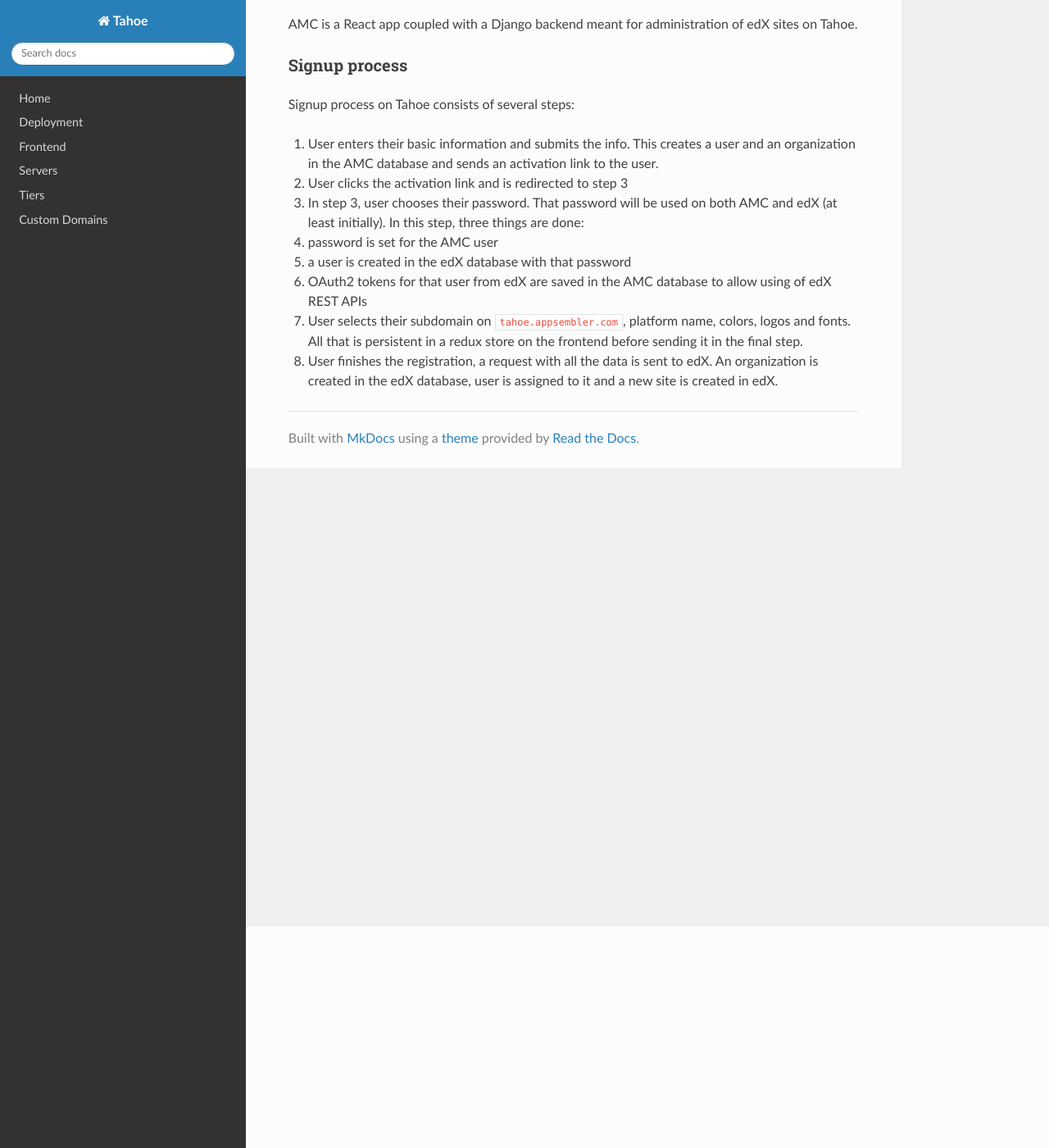
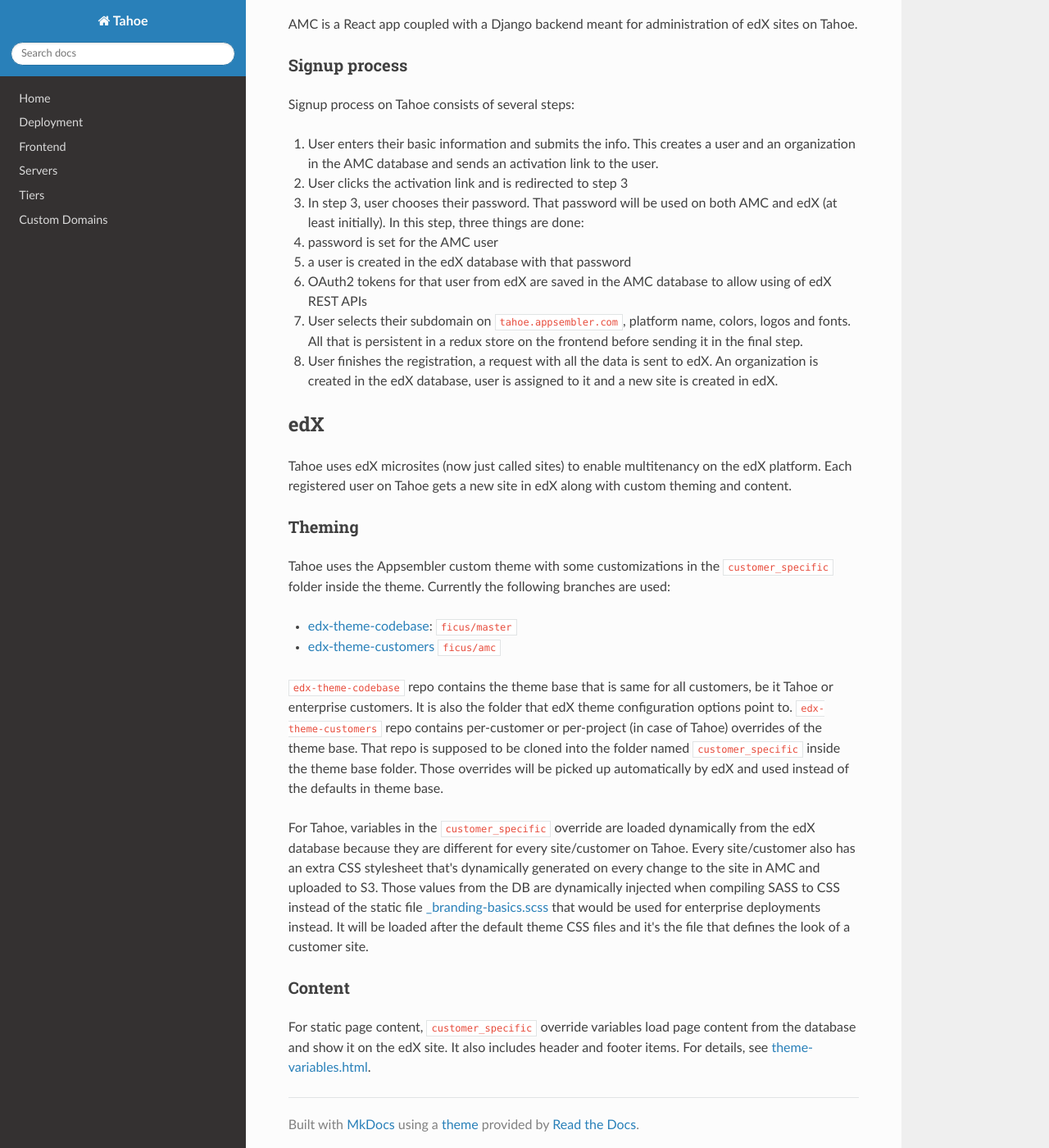
Before and after one commit to appsembler/tahoe, an MkDocs documentation site: the page built from docs/tahoe-architecture.md, in a window 1280 px wide and 1400 px high, scrolled down 270 px. Shown: the whole window at 82% size. Built offline with MkDocs 1.6.1, drawn with Linux system fonts in a browser that asks for light colours; nearby versions of some CDN libraries; old or Windows-style settings are respelled for this version of MkDocs.

Commit message:
add docs on Tahoe architecture

```diff
--- a/docs/tahoe-architecture.md
+++ b/docs/tahoe-architecture.md
@@ -19,3 +19,24 @@ Signup process on Tahoe consists of several steps:
   * OAuth2 tokens for that user from edX are saved in the AMC database to allow using of edX REST APIs
 4. User selects their subdomain on `tahoe.appsembler.com`, platform name, colors, logos and fonts. All that is persistent in a redux store on the frontend before sending it in the final step.
 5. User finishes the registration, a request with all the data is sent to edX. An organization is created in the edX database, user is assigned to it and a new site is created in edX.
+
+## edX
+
+Tahoe uses edX microsites (now just called sites) to enable multitenancy on the edX platform. Each registered user on Tahoe gets a new site in edX along with custom theming and content.
+
+### Theming
+
+Tahoe uses the Appsembler custom theme with some customizations in the `customer_specific` folder inside the theme. Currently the following branches are used:
+
+* [edx-theme-codebase](https://github.com/appsembler/edx-theme-codebase): `ficus/master`
+* [edx-theme-customers](https://github.com/appsembler/edx-theme-customers) `ficus/amc`
+
+`edx-theme-codebase` repo contains the theme base that is same for all customers, be it Tahoe or enterprise customers. It is also the folder that edX theme configuration options point to.
+`edx-theme-customers` repo contains per-customer or per-project (in case of Tahoe) overrides of the theme base. That repo is supposed to be cloned into the folder named `customer_specific` inside the theme base folder.
+Those overrides will be picked up automatically by edX and used instead of the defaults in theme base.
+
+For Tahoe, variables in the `customer_specific` override are loaded dynamically from the edX database because they are different for every site/customer on Tahoe. Every site/customer also has an extra CSS stylesheet that's dynamically generated on every change to the site in AMC and uploaded to S3. Those values from the DB are dynamically injected when compiling SASS to CSS instead of the static file [_branding-basics.scss](https://github.com/appsembler/edx-theme-customers/blob/ficus/amc/lms/static/sass/base/_branding-basics.scss) that would be used for enterprise deployments instead. It will be loaded after the default theme CSS files and it's the file that defines the look of a customer site.
+
+### Content
+
+For static page content, `customer_specific` override variables load page content from the database and show it on the edX site. It also includes header and footer items. For details, see [theme-variables.html](https://github.com/appsembler/edx-theme-customers/blob/ficus/amc/lms/templates/theme-variables.html).
```
